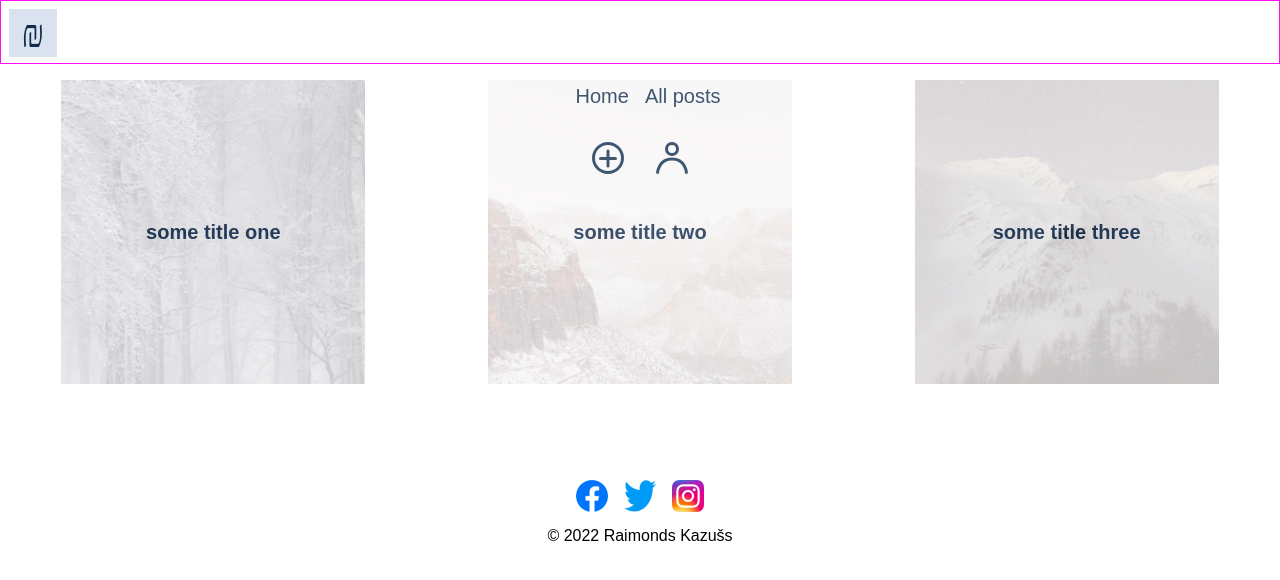
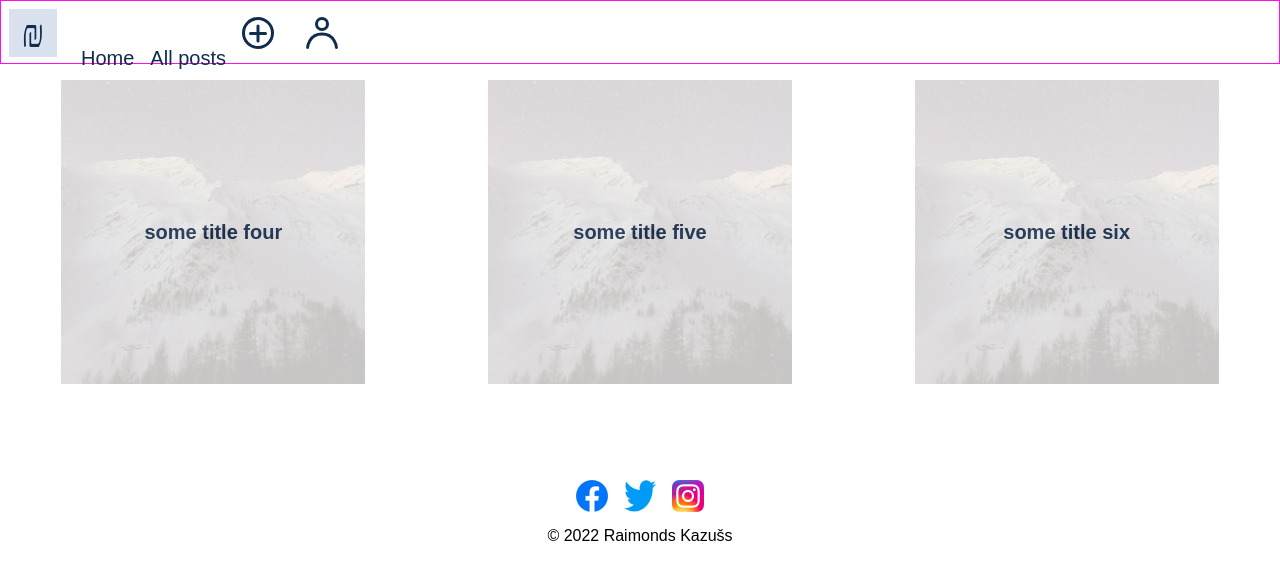
Before and after one commit to RaimondsKazuss/fd-9-react-1, a React (Create React App) app: page / in a window 1280 px wide. Shown: the top 580 px of the page. Built offline with nearby package versions, Linux system fonts and the light colour scheme.

Commit message:
created a 404 page

```diff
--- a/src/App.js
+++ b/src/App.js
@@ -3,6 +3,7 @@ import Footer from "./components/Footer/Footer";
 import Nav from "./components/Nav/Nav";
 import GlobalStyle from "./GlobalStyle";
 import Home from "./pages/Home/Home";
+import NotFound from "./pages/NotFound/NotFound";
 
 const App = () => {
   return (
@@ -12,7 +13,7 @@ const App = () => {
         <Nav />
         <Routes>
           <Route path="/" element={<Home />} />
-          <Route path="*" element={<div>404</div>} />
+          <Route path="*" element={<NotFound />} />
         </Routes>
         <Footer />
       </BrowserRouter>
--- a/src/components/Nav/Nav.jsx
+++ b/src/components/Nav/Nav.jsx
@@ -29,6 +29,7 @@ const StyledNav = styled.header`
 const Logo = styled.div`
   width: 3rem;
   height: 3rem;
+  display: inline-block;
   margin: ${margins.xs};
   background: url(${logoImage}) center/contain no-repeat ${colors.lightBlue};
 `;
@@ -37,10 +38,8 @@ const NavButtonWrapper = styled.div`
   display: none;
 
   ${devices.mobile} {
-    display: flex;
+    display: inline-block;
     height: 100%;
-    justify-content: center;
-    align-items: center;
   }
 `;
 
--- a/src/data/data.js
+++ b/src/data/data.js
@@ -23,17 +23,17 @@ export const posts = [
   },
   {
     id: 4,
-    title: "some title three",
+    title: "some title four",
     bg: bg4,
   },
   {
     id: 5,
-    title: "some title three",
+    title: "some title five",
     bg: bg5,
   },
   {
     id: 6,
-    title: "some title three",
+    title: "some title six",
     bg: bg6,
   },
 ];
--- a/src/pages/Home/Home.jsx
+++ b/src/pages/Home/Home.jsx
@@ -3,7 +3,7 @@ import HighLightCard from "../../components/HighLightCard/HighLightCard";
 import { posts } from "../../data/data";
 
 const getHighLightPosts = () => {
-  return posts.slice(0, 3);
+  return posts.slice(posts.length - 3);
 };
 
 const Home = () => {
--- /dev/null
+++ b/src/pages/NotFound/NotFound.jsx
@@ -0,0 +1,34 @@
+import { colors } from "../../theme/theme";
+import styled from "styled-components";
+
+const ContentContainer = styled.div`
+  width: 100%;
+  height: calc(100vh - 8rem);
+  display: flex;
+  flex-direction: column;
+  justify-content: center;
+  align-items: center;
+
+  h1 {
+    font-size: 4rem;
+    color: ${colors.darkBlue};
+    font-weight: 700;
+  }
+
+  p {
+    font-size: 2rem;
+    color: ${colors.darkBlue};
+    font-weight: 700;
+  }
+`;
+
+const NotFound = () => {
+  return (
+    <ContentContainer>
+      <h1>404</h1>
+      <p>Page not found</p>
+    </ContentContainer>
+  );
+};
+
+export default NotFound;
```
